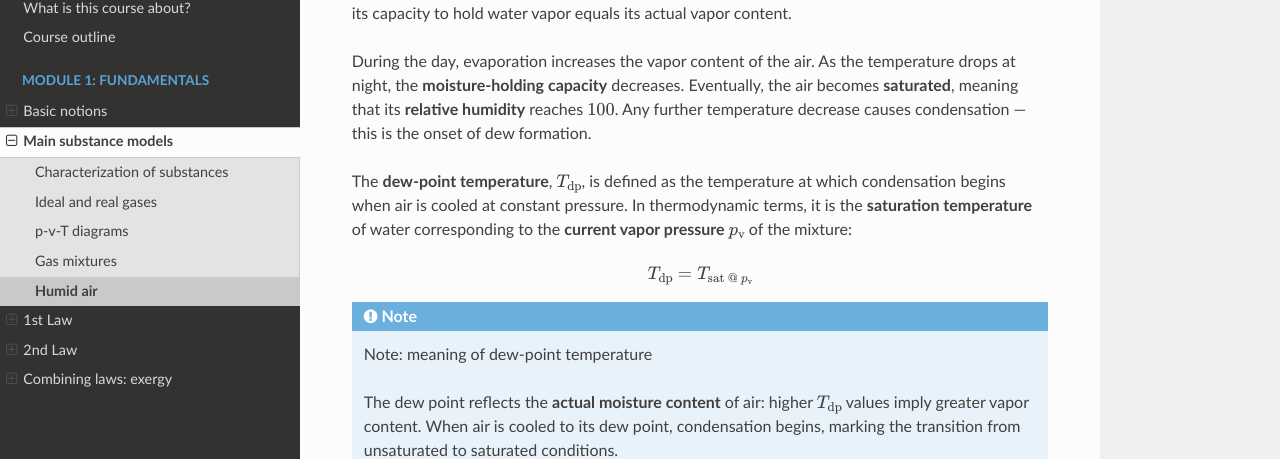
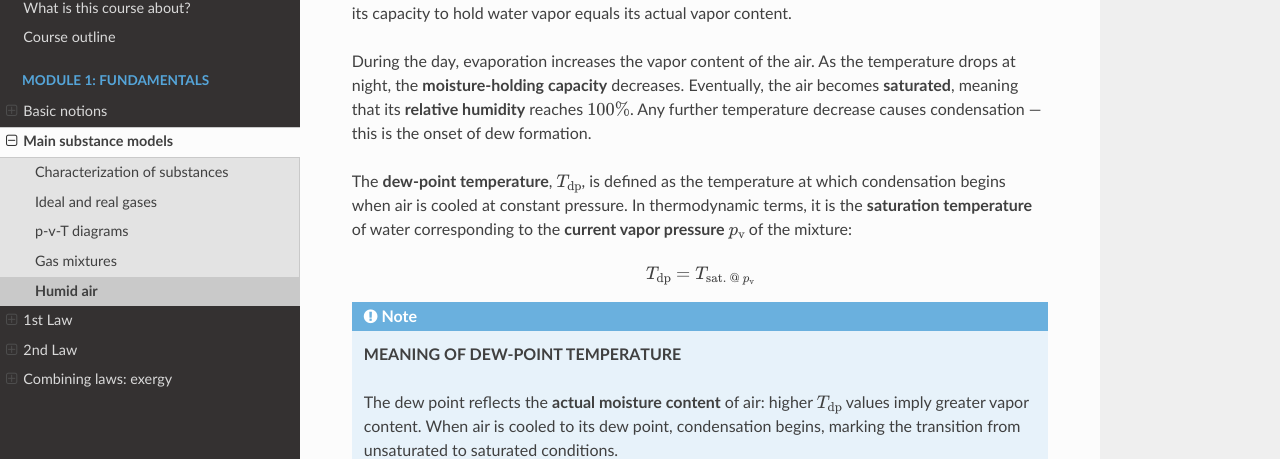
Before and after one commit to azarketa/Thermodynamics-theoretical-pills, a Sphinx documentation site: the page built from source/08_Humid_air.md, in a window 1280 px wide and 900 px high, scrolled down 3980 px. Shown: the part 160-619 px from the top of the window. Built offline with Sphinx 7.4.7 and the Read the Docs theme 3.1.0, drawn with Linux system fonts in a browser that asks for light colours; cross-references to code outside the pages are shown as plain code.

Commit message:
Files updated

```diff
--- a/source/08_Humid_air.md
+++ b/source/08_Humid_air.md
@@ -140,8 +140,7 @@ This simplifies comparisons, since $m_a$ remains constant while $m_{\text{v}}$ v
 
 **PHYSICAL MEANING OF RELATIVE HUMIDITY**
 
-The relative humidity $\phi$ ranges from 0 (dry air) to 1 (saturated air).
-As temperature increases, the capacity of air to hold water vapor grows, so $\phi$ changes even when $\omega$ (the actual vapor content) remains constant.
+The relative humidity $\phi$ ranges from 0 (dry air) to 1 (saturated air). As temperature increases, the capacity of air to hold water vapor grows, so $\phi$ changes even when $\omega$ (the actual vapor content) remains constant.
 :::
 
 ---
@@ -151,17 +150,17 @@ As temperature increases, the capacity of air to hold water vapor grows, so $\ph
 
 Humid environments often give rise to **dew formation**, such as finding grass wet on summer mornings even when no rain has fallen. This phenomenon occurs when **moist air** cools down until its capacity to hold water vapor equals its actual vapor content.
 
-During the day, evaporation increases the vapor content of the air. As the temperature drops at night, the **moisture-holding capacity** decreases. Eventually, the air becomes **saturated**, meaning that its **relative humidity** reaches $100%$.
-Any further temperature decrease causes condensation — this is the onset of dew formation.
+During the day, evaporation increases the vapor content of the air. As the temperature drops at night, the **moisture-holding capacity** decreases. Eventually, the air becomes **saturated**, meaning that its **relative humidity** reaches $100 \%$. Any further temperature decrease causes condensation — this is the onset of dew formation.
 
 The **dew-point temperature**, $T_{\text{dp}}$, is defined as the temperature at which condensation begins when air is cooled at constant pressure.
 In thermodynamic terms, it is the **saturation temperature** of water corresponding to the **current vapor pressure** $p_{\text{v}}$ of the mixture:
 
 (eq_dew_point_definition)=
-$$T_{\text{dp}}{}={}T_{\text{sat @ }p_{\text{v}}}$$
+$$T_{\text{dp}}{}={}T_{\text{sat. @ }p_{\text{v}}}$$
 
-:::{note} Note: meaning of dew-point temperature
+:::{note}
 
+**MEANING OF DEW-POINT TEMPERATURE**
 
 The dew point reflects the **actual moisture content** of air: higher $T_{\text{dp}}$ values imply greater vapor content. When air is cooled to its dew point, condensation begins, marking the transition from unsaturated to saturated conditions.
 :::
```
Also changed, not shown: source/05_Ideal_and_real_gases.md (+4 -1 lines), source/07_Gas_mixtures.md (+1 -1 lines).
